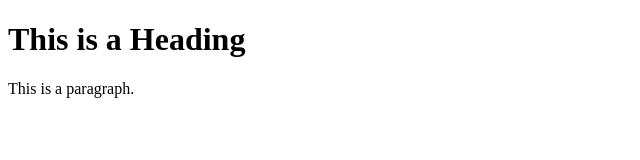
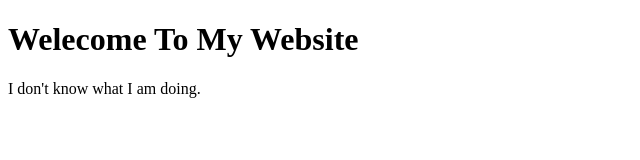
Before and after one commit to jpbryan8872/jpbryan8872.github.io, a plain HTML site: page index.html in a window 1280 px wide. Shown: the whole page, without its empty margins (0-640 px from the left). Drawn offline with Linux system fonts and the light colour scheme.

Commit message:
Update index.html

```diff
--- a/index.html
+++ b/index.html
@@ -1,12 +1,12 @@
 <!DOCTYPE html>
 <html>
 <head>
-<title>Page Title</title>
+<title>jpbryan8872</title>
 </head>
 <body>
 
-<h1>This is a Heading</h1>
-<p>This is a paragraph.</p>
+<h1>Welecome To My Website</h1>
+<p>I don't know what I am doing.</p>
 
 </body>
 </html>
```
